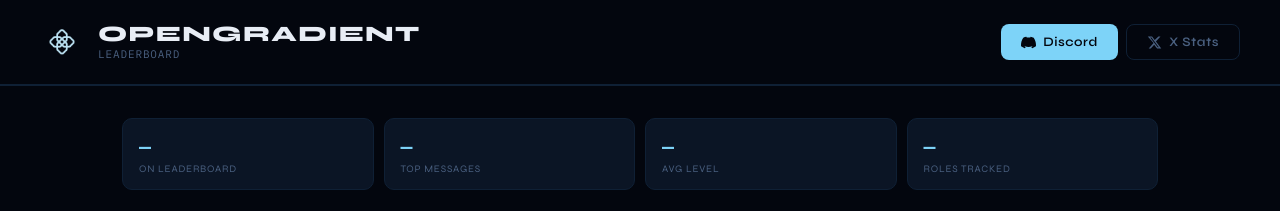
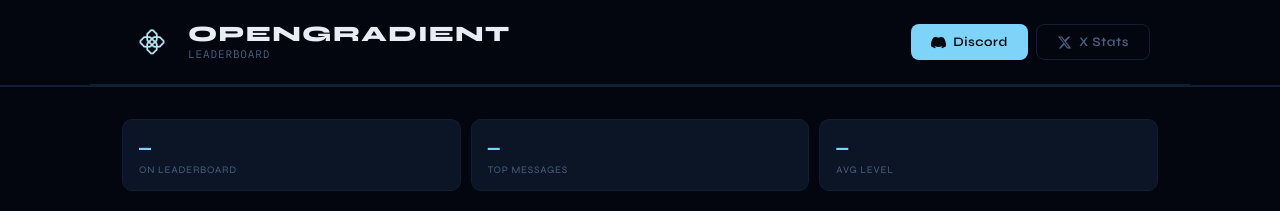
Before and after one commit to investety/og-leaderboard, a plain HTML site: page public/index.html in a window 1280 px wide. Shown: the top 211 px of the page. Drawn offline with Linux system fonts and the light colour scheme; no server answers.

Commit message:
Update index.html

```diff
--- a/public/index.html
+++ b/public/index.html
@@ -16,7 +16,7 @@
 body{background:var(--bg);color:var(--text);font-family:'Syne',sans-serif;min-height:100vh}
 
 /* NAVBAR */
-.navbar{display:flex;align-items:center;justify-content:space-between;padding:20px 40px;border-bottom:1px solid var(--border);background:var(--bg)}
+.navbar{display:flex;align-items:center;justify-content:space-between;padding:20px 40px;border-bottom:1px solid var(--border);background:var(--bg);max-width:1100px;margin:0 auto}
 .nav-left{display:flex;align-items:center;gap:14px}
 .nav-logo{width:44px;height:44px;object-fit:contain}
 .nav-titles{}
@@ -89,7 +89,7 @@ select option{background:var(--card)}
 .page-info{font-size:11px;color:var(--muted);font-family:'IBM Plex Mono',monospace}
 
 /* STATS */
-.stats-row{display:grid;grid-template-columns:repeat(4,1fr);gap:10px;margin-bottom:24px}
+.stats-row{display:grid;grid-template-columns:repeat(3,1fr);gap:10px;margin-bottom:24px}
 .stat-card{background:var(--card);border:1px solid var(--border);border-radius:10px;padding:14px 16px}
 .stat-val{font-size:20px;font-weight:700;color:var(--blue);font-family:'IBM Plex Mono',monospace}
 .stat-label{font-size:10px;color:var(--muted);letter-spacing:0.08em;margin-top:3px;text-transform:uppercase}
@@ -123,6 +123,7 @@ select option{background:var(--card)}
 </head>
 <body>
 
+<div style="border-bottom:1px solid var(--border)">
 <nav class="navbar">
   <div class="nav-left">
     <img src="Logo.png" class="nav-logo" alt="OG">
@@ -142,6 +143,7 @@ select option{background:var(--card)}
     </button>
   </div>
 </nav>
+</div>
 <div class="divider"></div>
 
 <div class="main">
@@ -152,7 +154,6 @@ select option{background:var(--card)}
       <div class="stat-card"><div class="stat-val" id="s-total">—</div><div class="stat-label">On Leaderboard</div></div>
       <div class="stat-card"><div class="stat-val" id="s-topmsg">—</div><div class="stat-label">Top Messages</div></div>
       <div class="stat-card"><div class="stat-val" id="s-avglvl">—</div><div class="stat-label">Avg Level</div></div>
-      <div class="stat-card"><div class="stat-val" id="s-roles">—</div><div class="stat-label">Roles Tracked</div></div>
     </div>
 
     <div class="controls-row">
@@ -263,7 +264,6 @@ function updateStats(){
   document.getElementById('s-total').textContent=fmt(allUsers.length);
   document.getElementById('s-topmsg').textContent=fmt(Math.max(0,...msgs));
   document.getElementById('s-avglvl').textContent=lvls.length?Math.round(lvls.reduce((a,b)=>a+b,0)/lvls.length):'—';
-  document.getElementById('s-roles').textContent=roleRewards.length||'—';
 }
 
 function applyFilter(){
@@ -302,7 +302,6 @@ function renderPage(){
       <td><span class="num msgs">${fmt(u.message_count||0)}</span></td>
       <td><span class="num xp">${fmt(u.xp||0)}</span></td>
       <td><span class="level-badge">LVL ${u.level||0}</span></td>
-      <td>${roleHtml}</td>
     </tr>`;
   }).join('');
 
@@ -314,7 +313,6 @@ function renderPage(){
         <th>Messages</th>
         <th>XP</th>
         <th>Level</th>
-        <th class="accent">Role</th>
       </tr></thead>
       <tbody>${rows}</tbody>
     </table>`;
```
